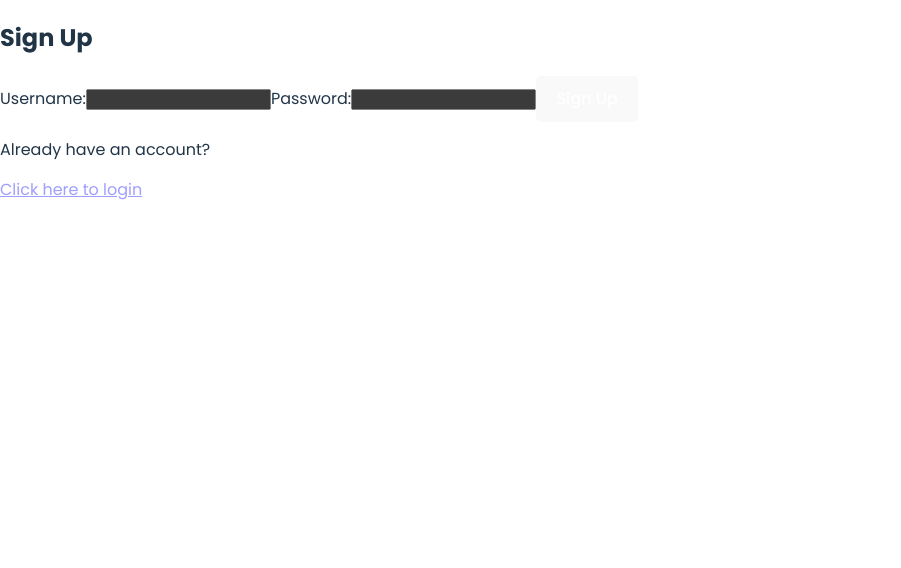
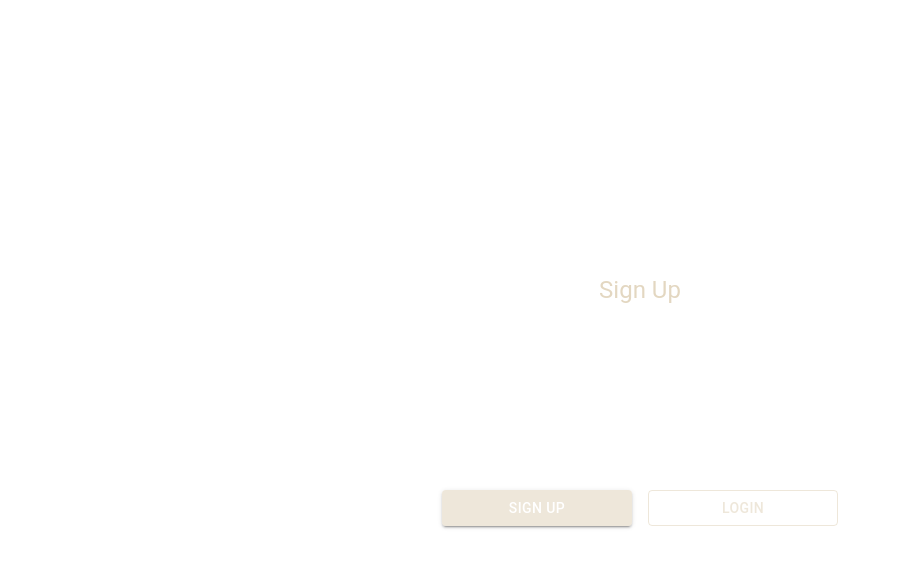
Before and after one commit to christinelinster/task-trackr, a React (Vite) app in the folder client/: page /signup in a window 1280 px wide. Shown: the top 568 px of the page, without its empty margins (0-901 px from the left). Built offline with nearby package versions, Linux system fonts and the light colour scheme.

Commit message:
add styling to sign up page

```diff
--- a/client/src/pages/Login.jsx
+++ b/client/src/pages/Login.jsx
@@ -48,6 +48,7 @@ export default function Login({ setIsAuthenticated }) {
 
   return (
     <Container maxWidth="xs">
+
       <form className="login-form" onSubmit={handleLogin}>
         <Box
           display="flex"
@@ -57,7 +58,7 @@ export default function Login({ setIsAuthenticated }) {
           minHeight="100vh"
         >
           <Typography variant="h5" component="h1" gutterBottom>
-            Login
+            Login to Task Trackr
           </Typography>
           <TextField
             margin="normal"
--- a/client/src/pages/Signup.jsx
+++ b/client/src/pages/Signup.jsx
@@ -1,10 +1,21 @@
 import { useNavigate } from "react-router-dom";
+import { useState } from "react";
+import {
+  Container,
+  Box,
+  Typography,
+  TextField,
+  Button,
+  InputAdornment,
+  IconButton,
+} from "@mui/material";
+import { Visibility, VisibilityOff } from "@mui/icons-material";
 
 
 
 export default function Signup() {
-
-  const navigate = useNavigate();
+    const [showPassword, setShowPassword] = useState(false);
+    const navigate = useNavigate();
 
   async function handleRegister(e) {
     try {
@@ -34,21 +45,136 @@ export default function Signup() {
   }
 
   return (
-    <div>
-      <h2>Sign Up</h2>
-      <form onSubmit={handleRegister}>
-        <label>
-          Username:
-          <input type="text" name="username" />
-        </label>
-        <label>
-          Password:
-          <input type="password" name="password" />
-        </label>
-        <button type="submit">Sign Up</button>
-        <p>Already have an account?</p>
-        <a href="/login">Click here to login</a>
+
+    <Container maxWidth="xs">
+
+      <form className="login-form" onSubmit={handleRegister}>
+        <Box
+          display="flex"
+          flexDirection="column"
+          alignItems="center"
+          justifyContent="center"
+          minHeight="100vh"
+        >
+          <Typography variant="h5" component="h1" gutterBottom>
+            Sign Up
+          </Typography>
+          <TextField
+            margin="normal"
+            required
+            fullWidth
+            sx={{
+              input: { color: "rgba(255, 255, 255, 0.87)" },
+              "& label": {
+                color: "rgba(255, 255, 255, 0.87)",
+              },
+              "& label.Mui-focused": {
+                color: "rgba(222, 208, 182, 0.50)",
+              },
+              "& .MuiOutlinedInput-root": {
+                "& fieldset": {
+                  borderColor: "rgba(255, 255, 255, 0.5)",
+                },
+                "&:hover fieldset": {
+                  borderColor: "rgba(255, 255, 255, 0.5)",
+                },
+                "&.Mui-focused fieldset": {
+                  borderColor: "rgba(255, 255, 255, 0.5)",
+                },
+              },
+            }}
+            label="Username"
+            name="username"
+            type="text"
+          />
+          <TextField
+            label="Password"
+            name="password"
+            type={showPassword ? "text" : "password"}
+            fullWidth
+            margin="normal"
+            required
+            sx={{
+              input: { color: "rgba(255, 255, 255, 0.87)" },
+              "& label": {
+                color: "rgba(255, 255, 255, 0.87)",
+              },
+              "& label.Mui-focused": {
+                color: "rgba(222, 208, 182, 0.50)",
+              },
+              "& .MuiOutlinedInput-root": {
+                "& fieldset": {
+                  borderColor: "rgba(255, 255, 255, 0.5)",
+                },
+                "&:hover fieldset": {
+                  borderColor: "rgba(255, 255, 255, 0.5)",
+                },
+                "&.Mui-focused fieldset": {
+                  borderColor: "rgba(255, 255, 255, 0.5)",
+                },
+              },
+            }}
+            InputProps={{
+              endAdornment: (
+                <InputAdornment position="end">
+                  <IconButton
+                    sx={{
+                      color: "rgba(255, 255, 255, 0.5)",
+                      outline: "none",
+                      "&:focus": {
+                        outline: "none",
+                        boxShadow: "none",
+                      },
+                    }}
+                    onClick={() => setShowPassword(!showPassword)}
+                  >
+                    {showPassword ? <VisibilityOff /> : <Visibility />}
+                  </IconButton>
+                </InputAdornment>
+              ),
+            }}
+          />
+          <Box display="flex" gap={2} width="100%" mt={2}>
+            <Button
+              type="submit"
+              variant="contained"
+              sx={{
+                flex: 1,
+                backgroundColor: "#DED0B680",
+                outline: "none",
+                "&:focus": {
+                  outline: "none",
+                  boxShadow: "none",
+                },
+              }}
+            >
+              Sign Up
+            </Button>
+            <Button
+              variant="outlined"
+              sx={{
+                flex: 1,
+                borderColor: "#DED0B680",
+                color: "#DED0B680",
+                "&:hover": {
+                  backgroundColor: "rgba(222, 208, 182, 0.75)",
+                  borderColor: "rgba(222, 208, 182, 0.75)",
+                  color: "rgba(255, 255, 255, 0.87)",
+                },
+                outline: "none",
+                "&:focus": {
+                  outline: "none",
+                  boxShadow: "none",
+                },
+              }}
+              component="a"
+              href="/login"
+            >
+              Login
+            </Button>
+          </Box>
+        </Box>
       </form>
-    </div>
+    </Container>
   );
 }
```
